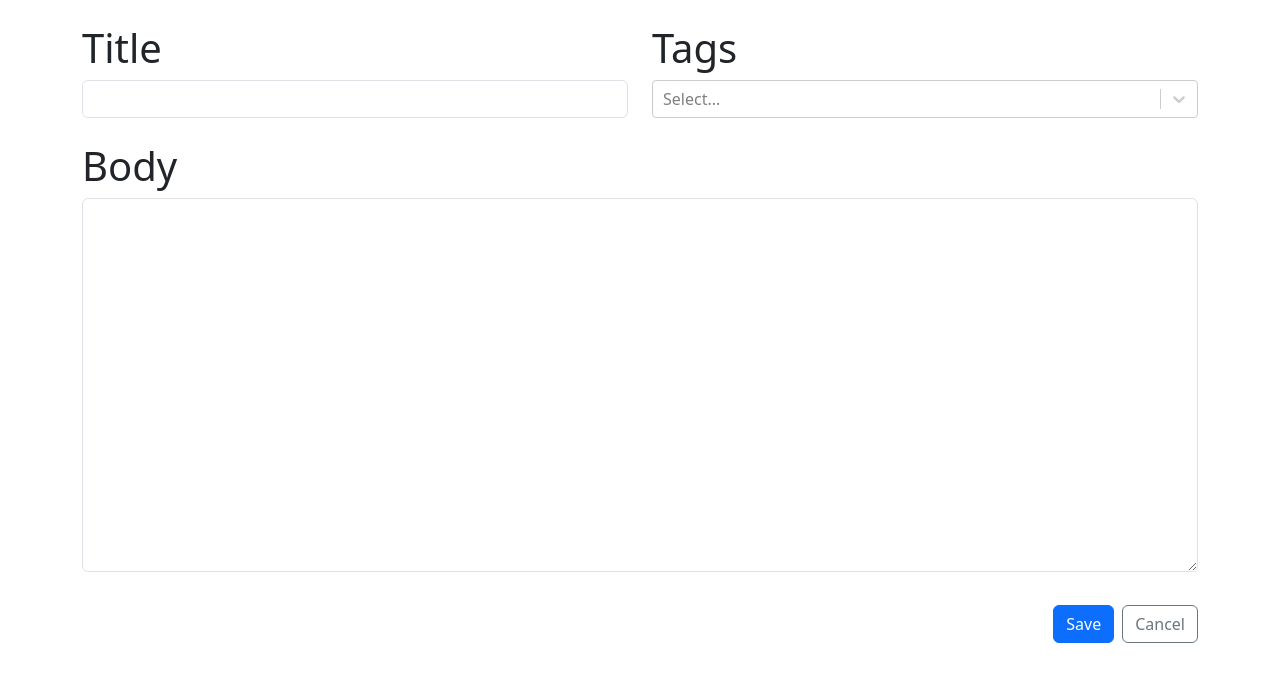
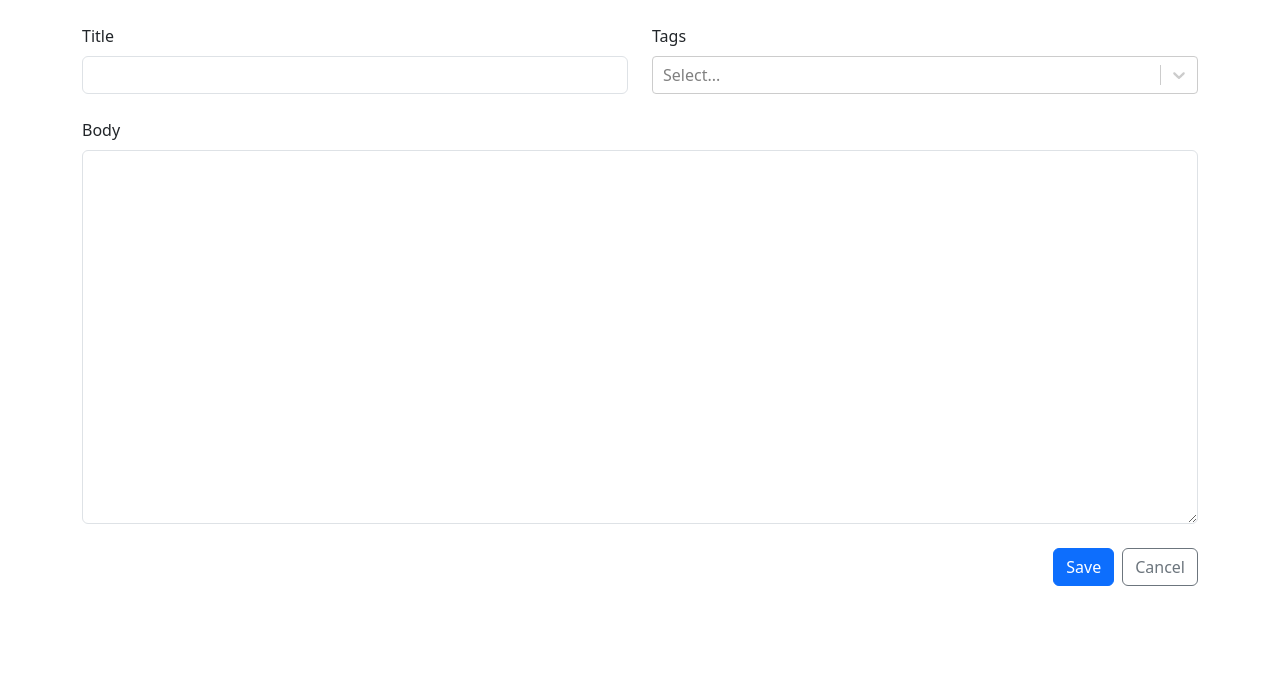
Before and after one commit to khazarglzd/notes_app_react_typescript, a React (Create React App) app: page /new in a window 1280 px wide. Shown: the top 682 px of the page. Built offline with nearby package versions, Linux system fonts and the light colour scheme.

Commit message:
adding new Note Form functionality

```diff
--- a/src/App.tsx
+++ b/src/App.tsx
@@ -4,19 +4,29 @@ import { Routes, Route, Navigate } from "react-router-dom";
 import { NewNote } from "./NewNote";
 import "./style.css";
 
+export type Note = {
+  id: string;
+} & NoteData;
+
+export type NoteData = {
+  title: string;
+  markdown: string;
+  tags: Tag[];
+};
+
+export type Tag = {
+  id: string;
+  label: string;
+};
+
 const App = () => {
+  const onSubmit = App;
+
   return (
     <Container className="my-4">
       <Routes>
         <Route path="/" element={<h1>Home</h1>} />
-        <Route
-          path="/new"
-          element={
-            <h1>
-              <NewNote />
-            </h1>
-          }
-        />
+        <Route path="/new" element={<NewNote onSubmit={onSubmit} />} />
         <Route path="/:id">
           <Route index element={<h1>Show</h1>} />
           <Route path="edit" element={<h1>Edit</h1>} />
--- a/src/NewNote.tsx
+++ b/src/NewNote.tsx
@@ -1,9 +1,10 @@
+import { NoteData, Tag } from "./App";
 import { NoteForm } from "./NoteForm";
 
-export function NewNote() {
-  return (
-    <>
-      <NoteForm />
-    </>
-  );
+type NewNoteProps = {
+  onSubmit: (data: NoteData) => void;
+};
+
+export function NewNote({ onSubmit }: NewNoteProps) {
+  return <NoteForm onSubmit={onSubmit} />;
 }
--- a/src/NoteForm.tsx
+++ b/src/NoteForm.tsx
@@ -1,16 +1,35 @@
 import { Form, Stack, Row, Col, Button } from "react-bootstrap";
+import { FormEvent, useRef, useState } from "react";
 import CreatableReactSelect from "react-select/creatable";
+import { NoteData, Tag } from "./App";
 import { Link } from "react-router-dom";
 
-export function NoteForm() {
+type NoteFormProps = {
+  onSubmit: (data: NoteData) => void;
+};
+
+export function NoteForm({ onSubmit }: NoteFormProps) {
+  const titleRef = useRef<HTMLInputElement>(null);
+  const markdownRef = useRef<HTMLTextAreaElement>(null);
+
+  function handleSubmit(e: FormEvent) {
+    e.preventDefault();
+
+    onSubmit({
+      title: titleRef.current!.value,
+      markdown: markdownRef.current!.value,
+      tags: [],
+    });
+  }
+
   return (
-    <Form>
+    <Form onSubmit={handleSubmit}>
       <Stack gap={4}>
         <Row>
           <Col>
             <Form.Group controlId="title">
               <Form.Label>Title</Form.Label>
-              <Form.Control required />
+              <Form.Control ref={titleRef} required />
             </Form.Group>
           </Col>
           <Col>
@@ -22,7 +41,7 @@ export function NoteForm() {
         </Row>
         <Form.Group controlId="markdown">
           <Form.Label>Body</Form.Label>
-          <Form.Control required as="textarea" rows={15} />
+          <Form.Control required as="textarea" ref={markdownRef} rows={15} />
         </Form.Group>
         <Stack direction="horizontal" gap={2} className="justify-content-end">
           <Link to="">
```
